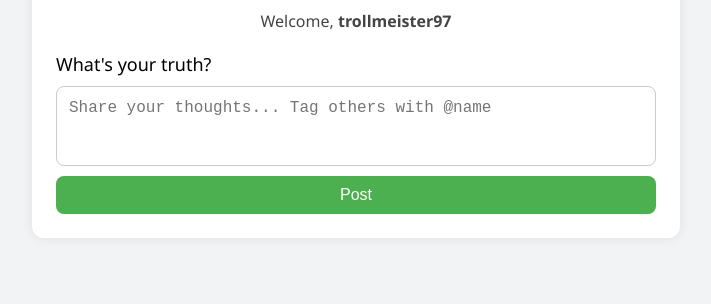
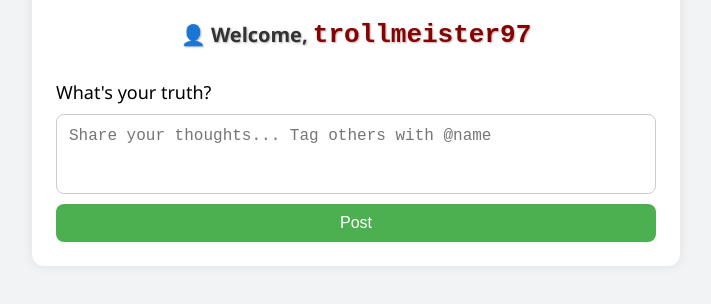
Before and after one commit to annie-r/controlthetruth, a plain HTML site: page index.html in a window 1280 px wide. Shown: the part 298-602 px from the top of the page, without its empty margins (284-995 px from the left). Drawn offline with Linux system fonts and the light colour scheme.

Commit message:
emphasize name

```diff
--- a/index.html
+++ b/index.html
@@ -29,8 +29,17 @@
       margin-bottom: 6px;
     }
     .welcome {
-      font-size: 16px;
-      color: #444;
+      font-size: 20px;
+      font-weight: bold;
+      color: #333;
+      padding: 10px;
+      text-shadow: 1px 1px 2px rgba(0,0,0,0.3);
+      display: inline-block;
+    }
+    .welcome strong {
+      font-size: 26px;
+      color: #800;
+      font-family: 'Courier New', monospace;
     }
     .truth-prompt {
       font-size: 18px;
@@ -119,7 +128,7 @@
   <div class="container">
     <div class="header">
       <div class="logo"><img src="assets/soap_cropped.png" alt="Control the Truth Logo" ></div>
-      <div class="welcome">Welcome, <strong>trollmeister97</strong></div>
+      <div class="welcome">👤 Welcome, <strong>trollmeister97</strong></div>
     </div>
 
     <div class="truth-prompt">What's your truth?</div>
```
